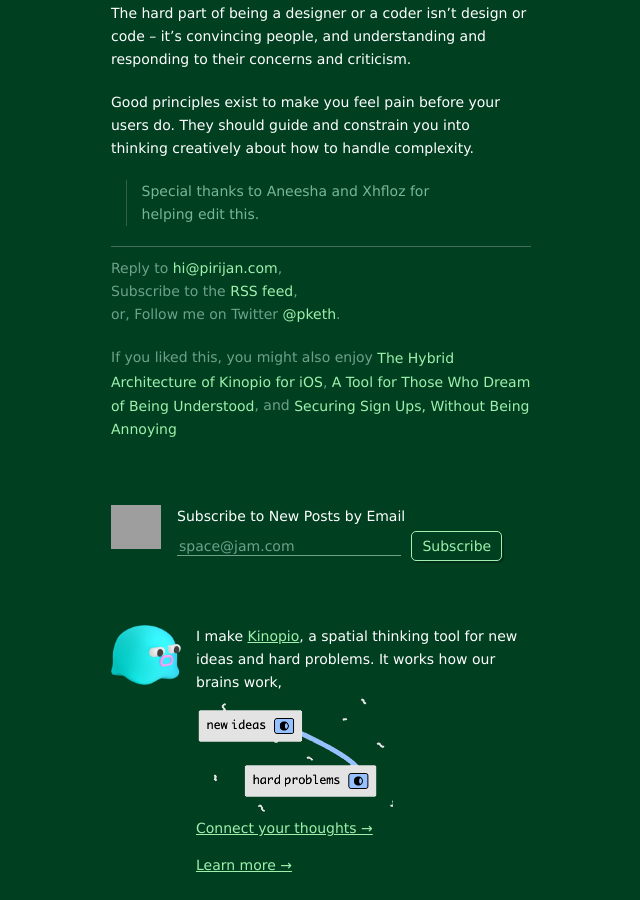
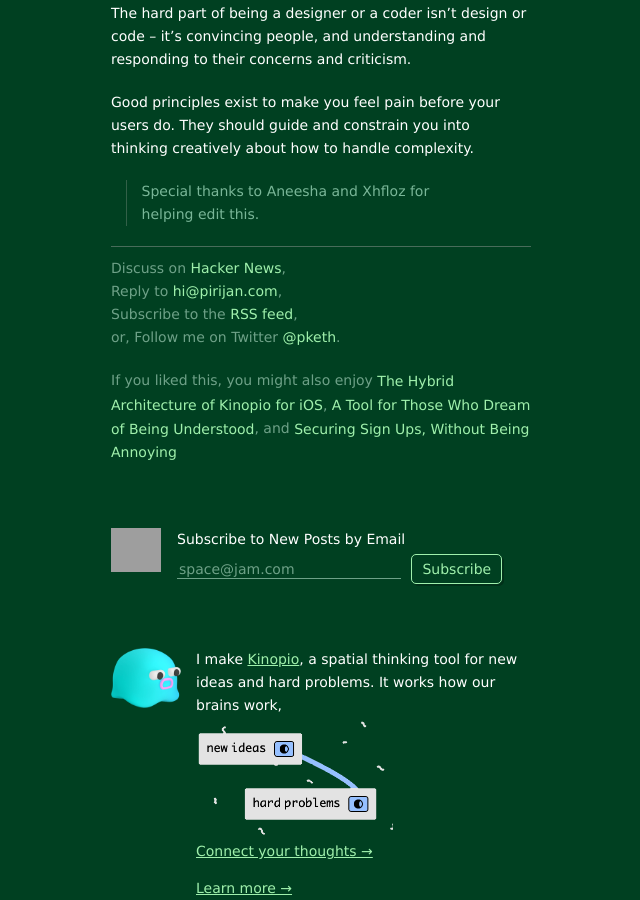
Before and after one commit to pketh/pketh.github.io, a Jekyll site: the page built from _posts/2023-10-08-design-principles.md, in a window 1280 px wide and 900 px high, scrolled down 8435 px. Shown: the whole window, without its empty margins (459-1099 px from the left). Built offline with Jekyll 4.4.1, drawn with Linux system fonts in a browser that asks for light colours; some of the changed lines change nothing that is shown; grey boxes are pictures that could not be loaded.

Commit message:
add hn link

```diff
--- a/_posts/2023-10-08-design-principles.md
+++ b/_posts/2023-10-08-design-principles.md
@@ -3,6 +3,7 @@ layout: post
 title:  "Kinopio's Design Principles"
 image: "https://updates.kinopio.club/house.jpeg"
 tags: kinopio design
+hackernews: https://news.ycombinator.com/item?id=37812297
 ---
 
 
```
